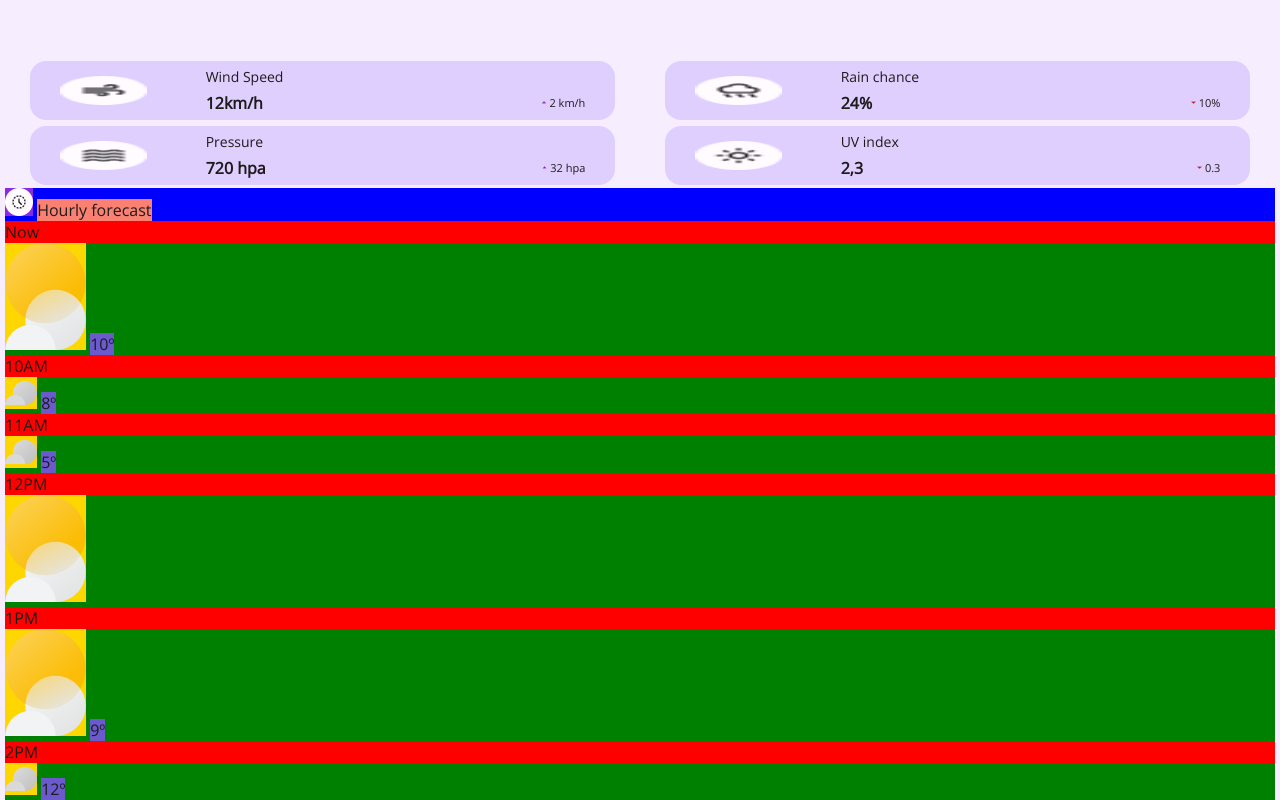
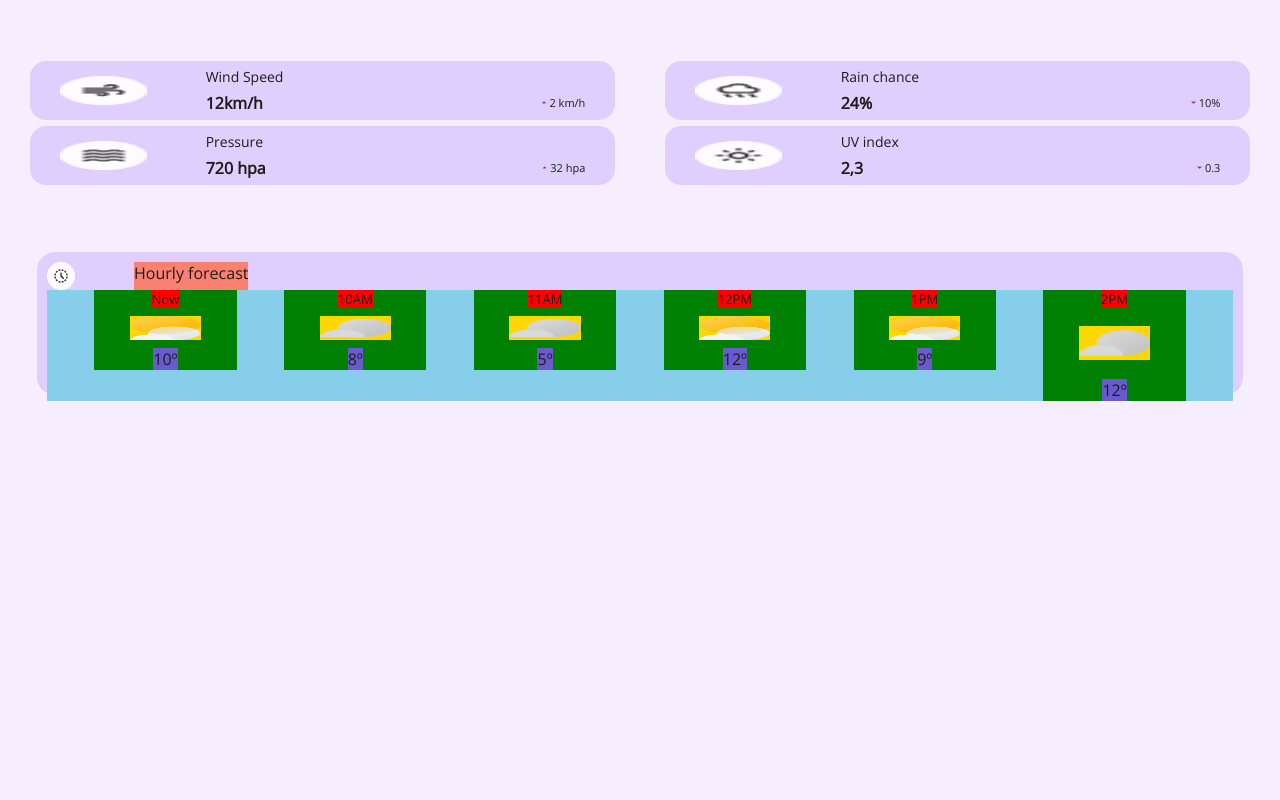
Before and after one commit to 07Manu03M/WeatherAppRedesing, a plain HTML site: page index.html in a window 1280 px wide. Shown: the part 1355-2155 px from the top of the page. After the commit the page ends 1756 px from the top, so only its background shows below. Drawn offline with Linux system fonts and the light colour scheme.

Commit message:
feat: :construction: Day forescast
Day forecast in construction

```diff
--- a/css/style.css
+++ b/css/style.css
@@ -147,7 +147,7 @@ header{
 /*******************++ Main Section ++******************/
 
 .caja_main {
-    /* background: red; */
+    /* background: rgb(92, 65, 65); */
     padding: 5px;
     width: 100%;
     height: 140px;
@@ -161,6 +161,7 @@ header{
     flex-wrap: wrap;
     flex-direction: row;
     justify-content: space-between;
+    margin-bottom: 5%;
 }
 .Wind {
     background: var(--color-4);
@@ -389,29 +390,56 @@ header{
 /* SECTION 2 */
 
 .segunda_seccion {
-    background: red;
+    background: var(--color-4);
+    border-radius: 18px;
+    width: 95%;
+    margin: auto;
+    height: 110%;
+    padding: 10px;
+    display: flex;
+    flex-direction: column;
+    justify-content: space-around;
 }
 .div_titulo2 {
-    background: blue;
+    /* background: blue; */
+    display: flex;
+    gap: 5%;
+
 }
 .div_titulo2 img{
-    background: blueviolet;
+    /* background: blueviolet; */
 }
 .div_titulo2 span{
     background: salmon;
+    font-family: "OpenSans-Regular";
+    align-items: center;
 }
 .caja_clima {
     background: skyblue;
+    width: 100%;
+    margin: auto;
+    display: flex;
+    flex-wrap: wrap;
+    justify-content: space-evenly;
 }
 /* CLIMA 1 */
 .clima1 {
     background: green;
+    width: 12%;
+    height: 80px;
+    display: flex;
+    flex-direction: column;
+    justify-content: space-between;
+    align-items: center;
 }
 .clima1 p{
     background: red;
+    font-size: 13px;
 }
 .clima1 img{
     background: gold;
+    width: 50%;
+    height: 30%;
 }
 .clima1 span{
     background: slateblue;
@@ -419,12 +447,21 @@ header{
 /* CLIMA 2 */
 .clima2 {
     background: green;
+    width: 12%;
+    height: 80px;
+    display: flex;
+    flex-direction: column;
+    justify-content: space-between;
+    align-items: center;
 }
 .clima2 p{
     background: red;
+    font-size: 13px;
 }
 .clima2 img{
     background: gold;
+    width: 50%;
+    height: 30%;
 }
 .clima2 span{
     background: slateblue;
@@ -432,12 +469,21 @@ header{
 /* CLIMA 3 */
 .clima3 {
     background: green;
+    width: 12%;
+    height: 80px;
+    display: flex;
+    flex-direction: column;
+    justify-content: space-between;
+    align-items: center;
 }
 .clima3 p{
     background: red;
+    font-size: 13px;
 }
 .clima3 img{
     background: gold;
+    width: 50%;
+    height: 30%;
 }
 .clima3 span{
     background: slateblue;
@@ -445,12 +491,21 @@ header{
 /* CLIMA 4 */
 .clima4 {
     background: green;
+    width: 12%;
+    height: 80px;
+    display: flex;
+    flex-direction: column;
+    justify-content: space-between;
+    align-items: center;
 }
 .clima4 p{
     background: red;
+    font-size: 13px;
 }
 .clima4 img{
     background: gold;
+    width: 50%;
+    height: 30%;
 }
 .clima4 span{
     background: slateblue;
@@ -458,12 +513,21 @@ header{
 /* CLIMA 5 */
 .clima5 {
     background: green;
+    width: 12%;
+    height: 80px;
+    display: flex;
+    flex-direction: column;
+    justify-content: space-between;
+    align-items: center;
 }
 .clima5 p{
     background: red;
+    font-size: 13px;
 }
 .clima5 img{
     background: gold;
+    width: 50%;
+    height: 30%;
 }
 .clima5 span{
     background: slateblue;
@@ -471,12 +535,20 @@ header{
 /* CLIMA 6 */
 .clima6 {
     background: green;
+    width: 12%;
+    display: flex;
+    flex-direction: column;
+    justify-content: space-between;
+    align-items: center;
 }
 .clima6 p{
     background: red;
+    font-size: 13px;
 }
 .clima6 img{
     background: gold;
+    width: 50%;
+    height: 30%;
 }
 .clima6 span{
     background: slateblue;
--- a/index.html
+++ b/index.html
@@ -118,7 +118,7 @@
             <div class="clima4">
                 <p>12PM</p>
                 <img src="storage/img/cloud_and_sun_1.png" alt="">
-                <span></span>
+                <span>12º</span>
             </div>
             <div class="clima5">
                 <p>1PM</p>
```
